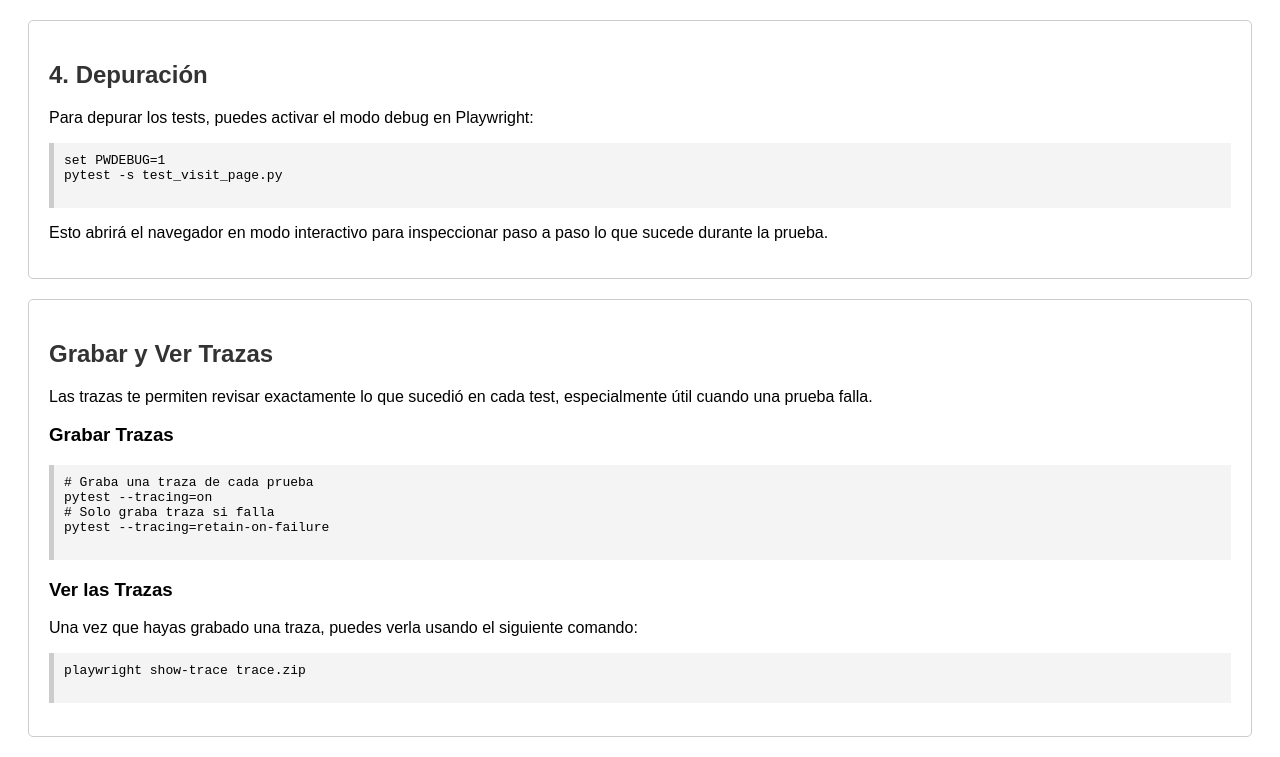
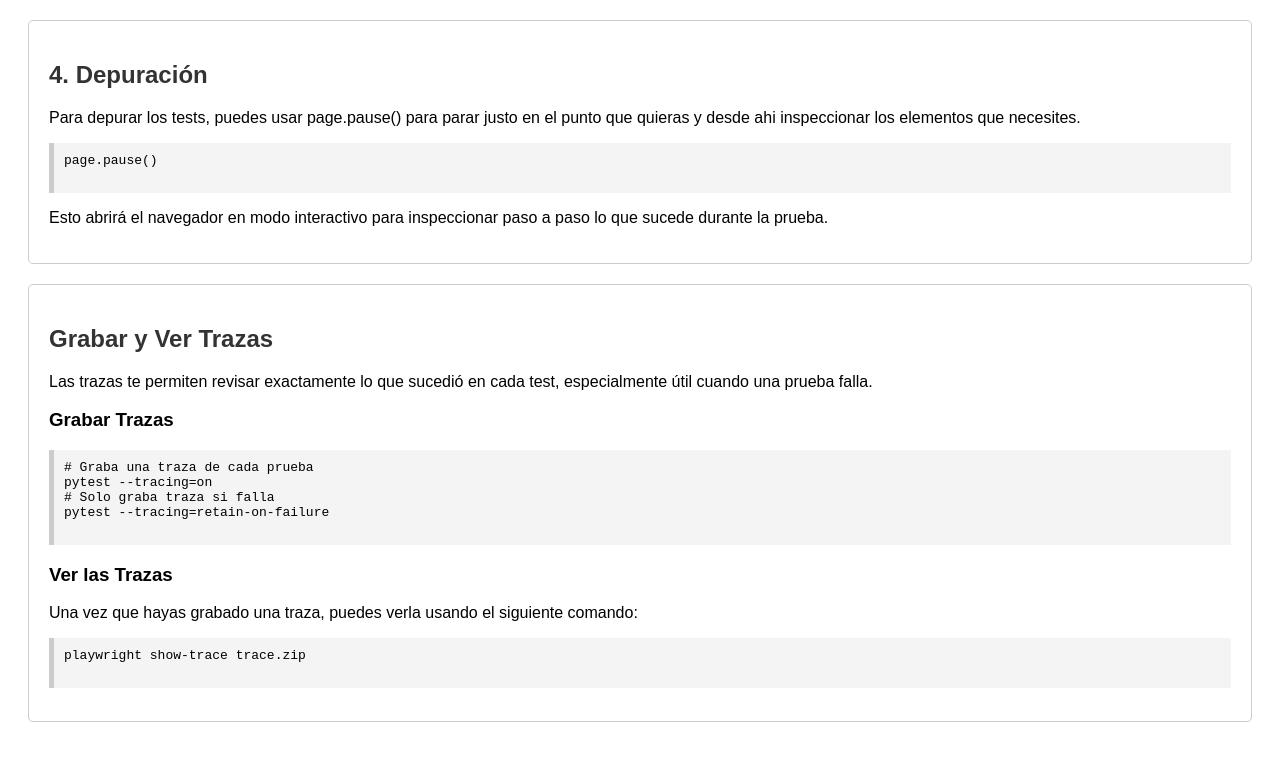
Before and after one commit to Bootcamp-QA/playwright-bqa, a plain HTML site: page index.html in a window 1280 px wide. Shown: the part 6267-7024 px from the top of the page. Drawn offline with Linux system fonts and the light colour scheme.

Commit message:
Update index.html

```diff
--- a/index.html
+++ b/index.html
@@ -324,10 +324,9 @@ pytest --device="iPhone 12"
 
     <section id="debug-tests">
         <h2>4. Depuración</h2>
-        <p>Para depurar los tests, puedes activar el modo debug en Playwright:</p>
+        <p>Para depurar los tests, puedes usar page.pause() para parar justo en el punto que quieras y desde ahi inspeccionar los elementos que necesites.</p>
         <pre>
-set PWDEBUG=1
-pytest -s test_visit_page.py
+page.pause()
     </pre>
         <p>Esto abrirá el navegador en modo interactivo para inspeccionar paso a paso lo que sucede durante la prueba.
         </p>
```
